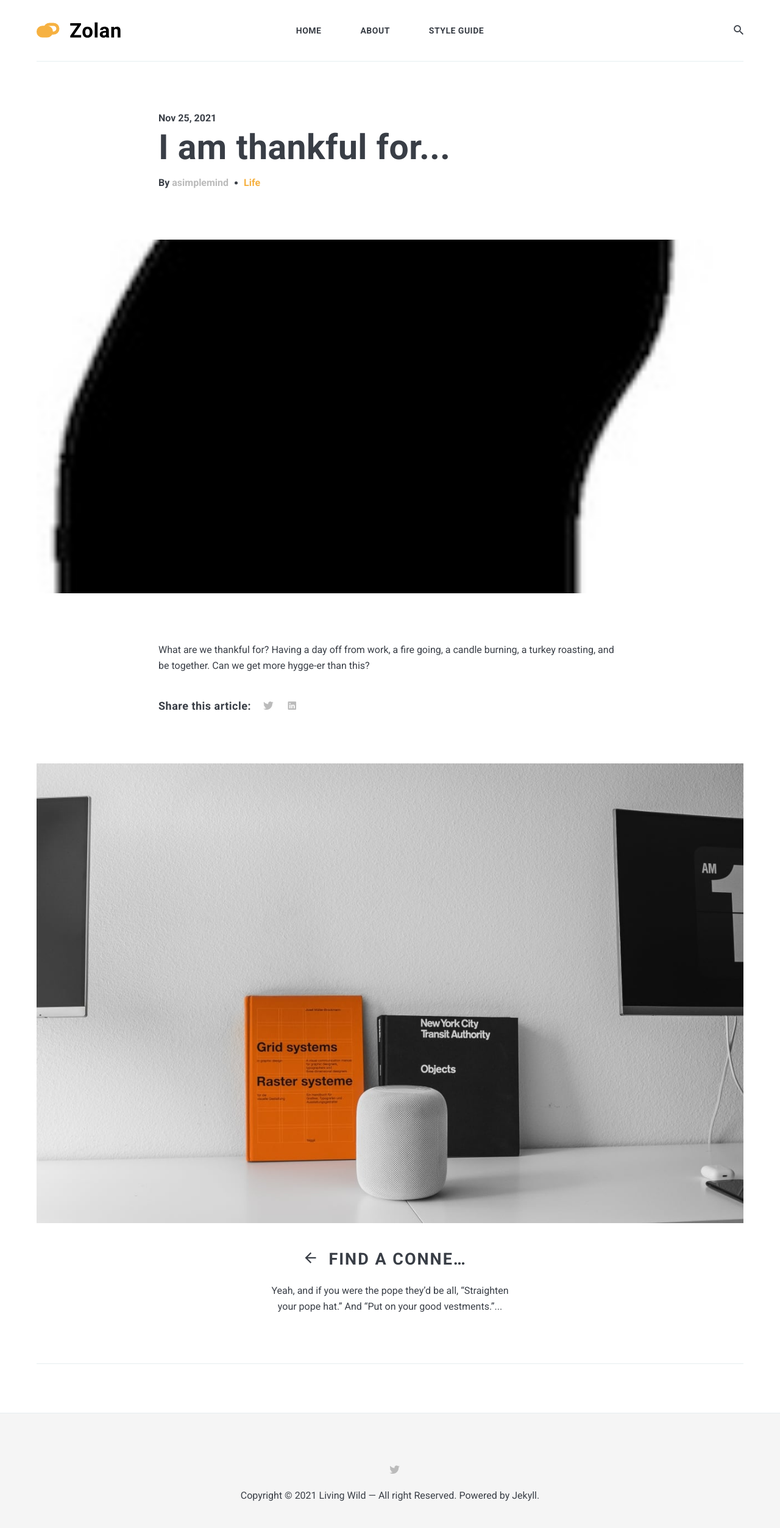
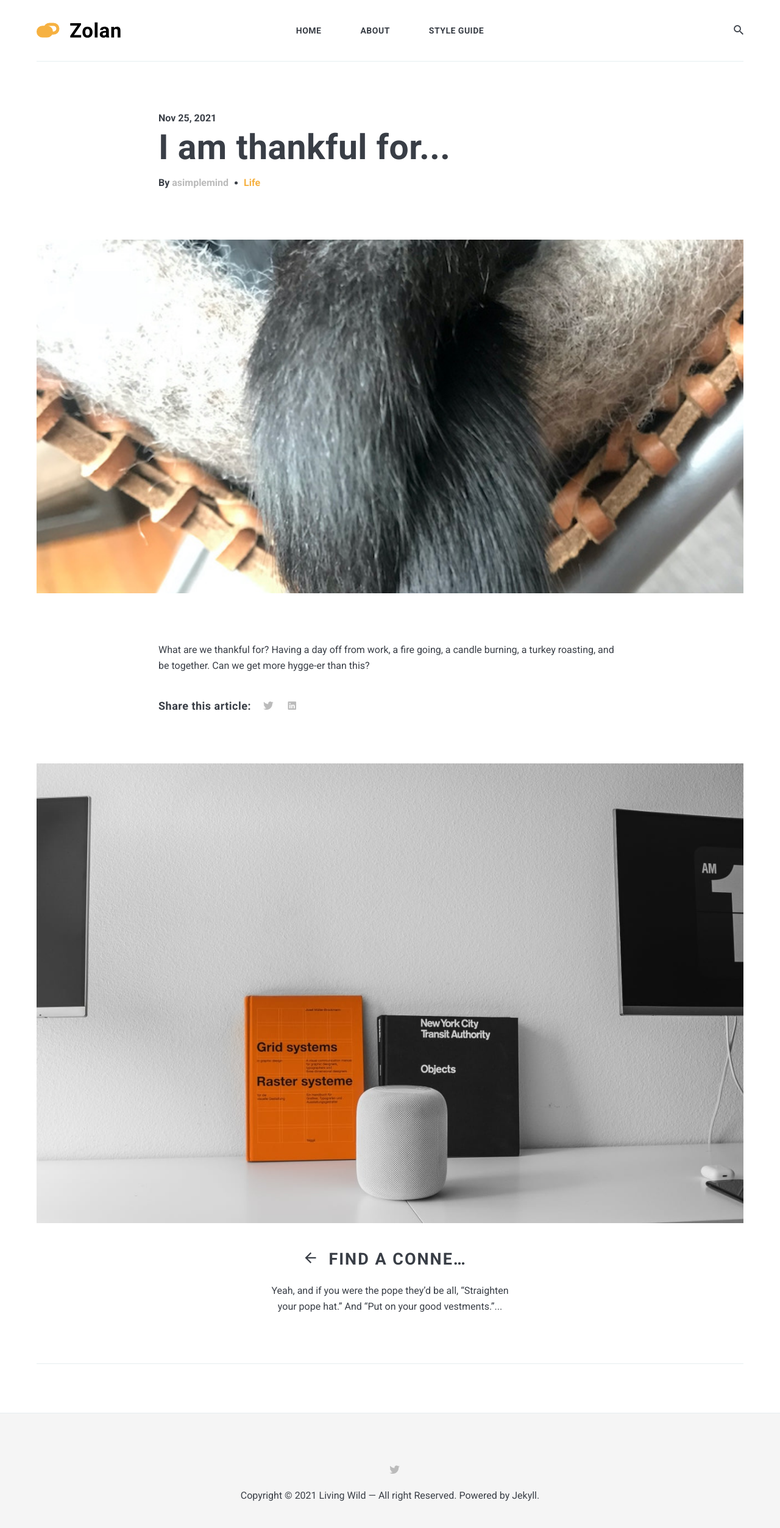
Before and after one commit to asimplemind/asimplemind.github.io, a Jekyll site: the page built from _posts/2021-11-25-thanksgiving.markdown, in a window 1280 px wide. Shown: the whole page at 61% size. Built offline with Jekyll 4.4.1, drawn with Linux system fonts in a browser that asks for light colours; nearby versions of some CDN libraries.

Commit message:
switch image

```diff
--- a/_posts/2021-11-25-thanksgiving.markdown
+++ b/_posts/2021-11-25-thanksgiving.markdown
@@ -2,7 +2,7 @@
 layout: post
 title:  I am thankful for...
 date:   2021-11-25 11:00:00 +0300
-image:  01-thanksgiving-cat.jpg
+image:  01-cat-tails.jpeg
 tags:   Life
 ---
 
```
